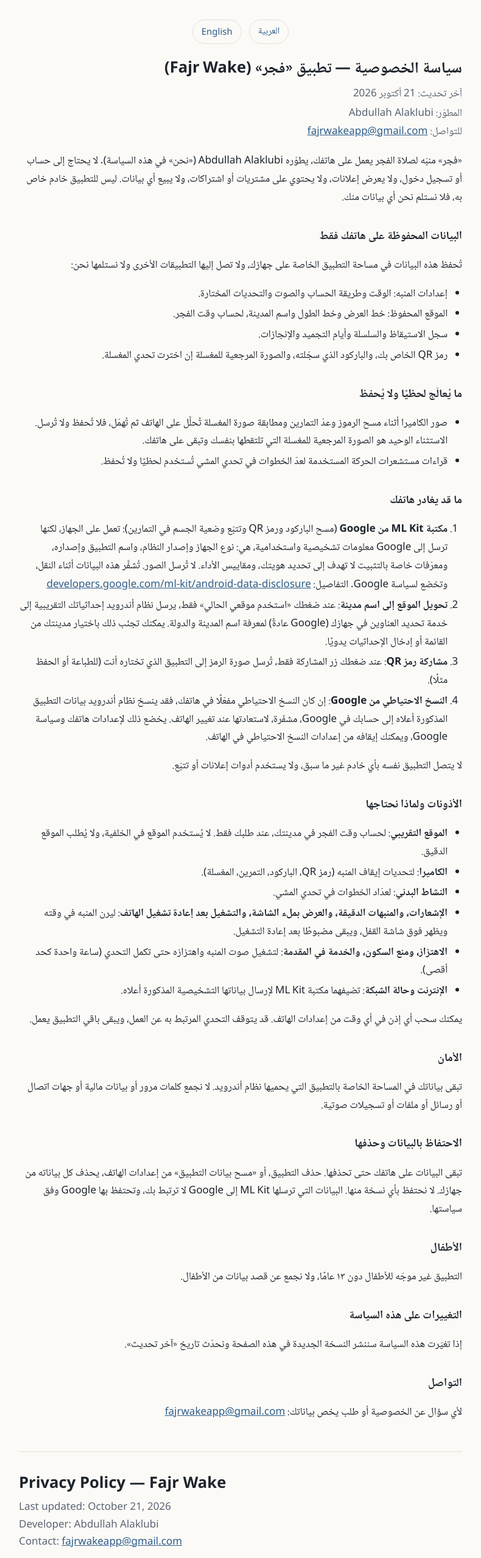
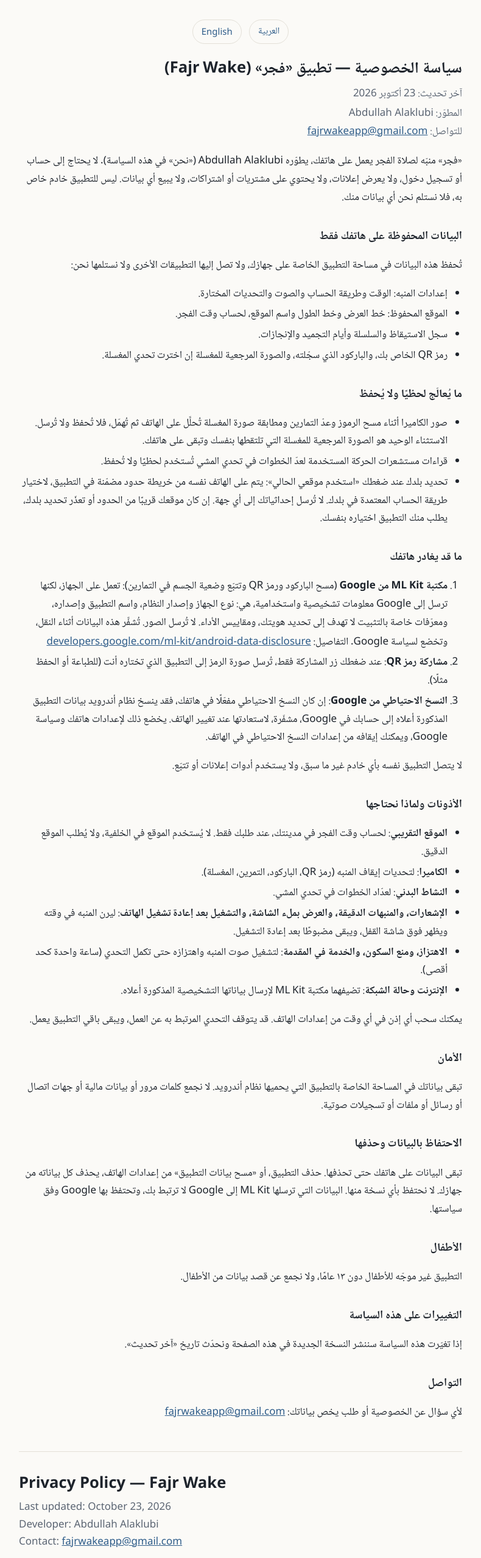
Before and after one commit to abdullahjbnj/fajrwake-privacy, a plain HTML site: page privacy-site/index.html in a window 1280 px wide. Shown: the top 2555 px of the page at 61% size, without its empty margins (245-1035 px from the left). Drawn offline with Linux system fonts and the light colour scheme.

Commit message:
Update index.html

```diff
--- a/privacy-site/index.html
+++ b/privacy-site/index.html
@@ -33,14 +33,14 @@
 
 <section id="ar" lang="ar" dir="rtl">
 <h1>سياسة الخصوصية — تطبيق «فجر» (Fajr Wake)</h1>
-<p class="meta">آخر تحديث: 21 أكتوبر 2026<br>المطوّر: <span lang="en" dir="ltr">Abdullah Alaklubi</span><br>للتواصل: <a href="mailto:fajrwakeapp@gmail.com">fajrwakeapp@gmail.com</a></p>
+<p class="meta">آخر تحديث: 23 أكتوبر 2026<br>المطوّر: <span lang="en" dir="ltr">Abdullah Alaklubi</span><br>للتواصل: <a href="mailto:fajrwakeapp@gmail.com">fajrwakeapp@gmail.com</a></p>
 <p>«فجر» منبّه لصلاة الفجر يعمل على هاتفك، يطوّره <span lang="en" dir="ltr">Abdullah Alaklubi</span> («نحن» في هذه السياسة). لا يحتاج إلى حساب أو تسجيل دخول، ولا يعرض إعلانات، ولا يحتوي على مشتريات أو اشتراكات، ولا يبيع أي بيانات. ليس للتطبيق خادم خاص به، فلا نستلم نحن أي بيانات منك.</p>
 
 <h2>البيانات المحفوظة على هاتفك فقط</h2>
 <p>تُحفظ هذه البيانات في مساحة التطبيق الخاصة على جهازك، ولا تصل إليها التطبيقات الأخرى ولا نستلمها نحن:</p>
 <ul>
 <li>إعدادات المنبه: الوقت وطريقة الحساب والصوت والتحديات المختارة.</li>
-<li>الموقع المحفوظ: خط العرض وخط الطول واسم المدينة، لحساب وقت الفجر.</li>
+<li>الموقع المحفوظ: خط العرض وخط الطول واسم الموقع، لحساب وقت الفجر.</li>
 <li>سجل الاستيقاظ والسلسلة وأيام التجميد والإنجازات.</li>
 <li>رمز QR الخاص بك، والباركود الذي سجّلته، والصورة المرجعية للمغسلة إن اخترت تحدي المغسلة.</li>
 </ul>
@@ -49,12 +49,12 @@
 <ul>
 <li>صور الكاميرا أثناء مسح الرموز وعدّ التمارين ومطابقة صورة المغسلة تُحلَّل على الهاتف ثم تُهمَل، فلا تُحفظ ولا تُرسل. الاستثناء الوحيد هو الصورة المرجعية للمغسلة التي تلتقطها بنفسك وتبقى على هاتفك.</li>
 <li>قراءات مستشعرات الحركة المستخدمة لعدّ الخطوات في تحدي المشي تُستخدم لحظيًا ولا تُحفظ.</li>
+<li>تحديد بلدك عند ضغطك «استخدم موقعي الحالي»: يتم على الهاتف نفسه من خريطة حدود مضمّنة في التطبيق، لاختيار طريقة الحساب المعتمدة في بلدك. لا تُرسل إحداثياتك إلى أي جهة. إن كان موقعك قريبًا من الحدود أو تعذّر تحديد بلدك، يطلب منك التطبيق اختياره بنفسك.</li>
 </ul>
 
 <h2>ما قد يغادر هاتفك</h2>
 <ol>
 <li><strong>مكتبة ML Kit من Google</strong> (مسح الباركود ورمز QR وتتبّع وضعية الجسم في التمارين): تعمل على الجهاز، لكنها ترسل إلى Google معلومات تشخيصية واستخدامية، هي: نوع الجهاز وإصدار النظام، واسم التطبيق وإصداره، ومعرّفات خاصة بالتثبيت لا تهدف إلى تحديد هويتك، ومقاييس الأداء. لا تُرسل الصور. تُشفَّر هذه البيانات أثناء النقل، وتخضع لسياسة Google. التفاصيل: <a href="https://developers.google.com/ml-kit/android-data-disclosure" lang="en" dir="ltr">developers.google.com/ml-kit/android-data-disclosure</a></li>
-<li><strong>تحويل الموقع إلى اسم مدينة</strong>: عند ضغطك «استخدم موقعي الحالي» فقط، يرسل نظام أندرويد إحداثياتك التقريبية إلى خدمة تحديد العناوين في جهازك (Google عادةً) لمعرفة اسم المدينة والدولة. يمكنك تجنّب ذلك باختيار مدينتك من القائمة أو إدخال الإحداثيات يدويًا.</li>
 <li><strong>مشاركة رمز QR</strong>: عند ضغطك زر المشاركة فقط، تُرسل صورة الرمز إلى التطبيق الذي تختاره أنت (للطباعة أو الحفظ مثلًا).</li>
 <li><strong>النسخ الاحتياطي من Google</strong>: إن كان النسخ الاحتياطي مفعّلًا في هاتفك، فقد ينسخ نظام أندرويد بيانات التطبيق المذكورة أعلاه إلى حسابك في Google، مشفّرة، لاستعادتها عند تغيير الهاتف. يخضع ذلك لإعدادات هاتفك وسياسة Google، ويمكنك إيقافه من إعدادات النسخ الاحتياطي في الهاتف.</li>
 </ol>
@@ -89,14 +89,14 @@
 
 <section id="en" lang="en" dir="ltr">
 <h1>Privacy Policy — Fajr Wake</h1>
-<p class="meta">Last updated: October 21, 2026<br>Developer: Abdullah Alaklubi<br>Contact: <a href="mailto:fajrwakeapp@gmail.com">fajrwakeapp@gmail.com</a></p>
+<p class="meta">Last updated: October 23, 2026<br>Developer: Abdullah Alaklubi<br>Contact: <a href="mailto:fajrwakeapp@gmail.com">fajrwakeapp@gmail.com</a></p>
 <p>Fajr Wake is a Fajr prayer alarm that runs on your phone, developed by Abdullah Alaklubi ("we" in this policy). It needs no account or sign-in, shows no ads, has no purchases or subscriptions, and sells no data. The app has no server of its own, so we do not receive any of your data.</p>
 
 <h2>Data stored only on your device</h2>
 <p>This data stays in the app's private storage on your phone. Other apps cannot read it and we never receive it:</p>
 <ul>
 <li>Alarm settings: time, calculation method, sound and chosen challenges.</li>
-<li>Saved location: latitude, longitude and city name, used to calculate Fajr time.</li>
+<li>Saved location: latitude, longitude and location name, used to calculate Fajr time.</li>
 <li>Wake-up history, streaks, freeze days and badges.</li>
 <li>Your QR code, your registered barcode, and the sink reference photo if you use the sink challenge.</li>
 </ul>
@@ -105,12 +105,12 @@
 <ul>
 <li>Camera frames used for code scanning, exercise counting and sink matching are analyzed on the phone and then discarded. They are never stored or sent. The only exception is the sink reference photo you take yourself, which stays on your phone.</li>
 <li>Motion-sensor readings used to count steps in the walking challenge are used in real time and are not stored.</li>
+<li>Finding your country when you tap "Use my current location" happens on the phone itself, using a map of country borders built into the app, to pick your country's calculation method. Your coordinates are not sent anywhere. If you are near a border or your country cannot be determined, the app asks you to choose it.</li>
 </ul>
 
 <h2>What may leave your device</h2>
 <ol>
 <li><strong>Google ML Kit</strong> (barcode and QR scanning, pose detection for exercises) runs on the device but sends Google diagnostic and usage data: device model and OS version, app package name and version, per-installation identifiers not intended to identify you, and performance metrics. No images are sent. This data is encrypted in transit and handled under Google's policies. Details: <a href="https://developers.google.com/ml-kit/android-data-disclosure">developers.google.com/ml-kit/android-data-disclosure</a></li>
-<li><strong>City lookup:</strong> only when you tap "Use my current location", Android's geocoding service on your phone (usually provided by Google) receives your approximate coordinates to find the city and country name. Choosing a city from the list or entering coordinates manually avoids this.</li>
 <li><strong>QR code sharing:</strong> only when you tap the share button, an image of your code is sent to the app you choose (for example, to print or save it).</li>
 <li><strong>Google backup:</strong> if backup is turned on in your phone's settings, Android may copy the app data listed above, encrypted, to your Google account so it can be restored on a new phone. This follows your phone's settings and Google's policies, and you can turn it off in your phone's backup settings.</li>
 </ol>
```
